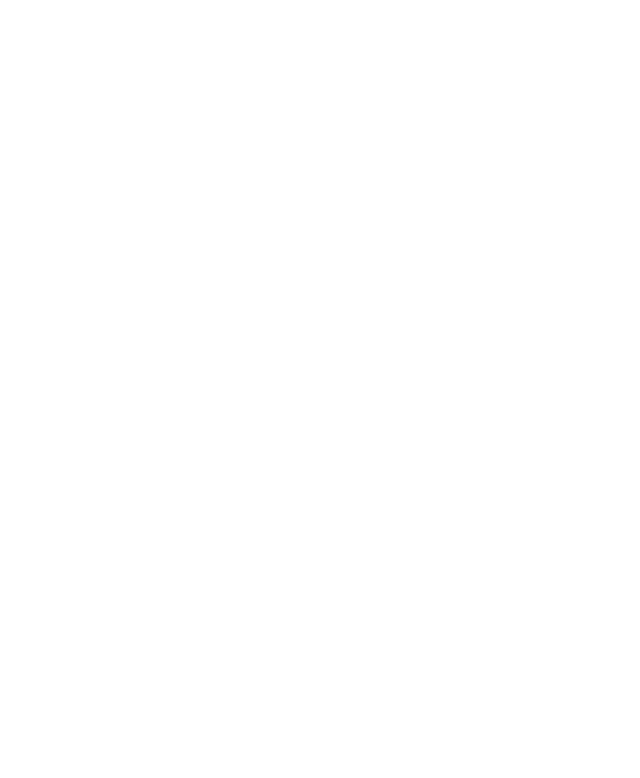
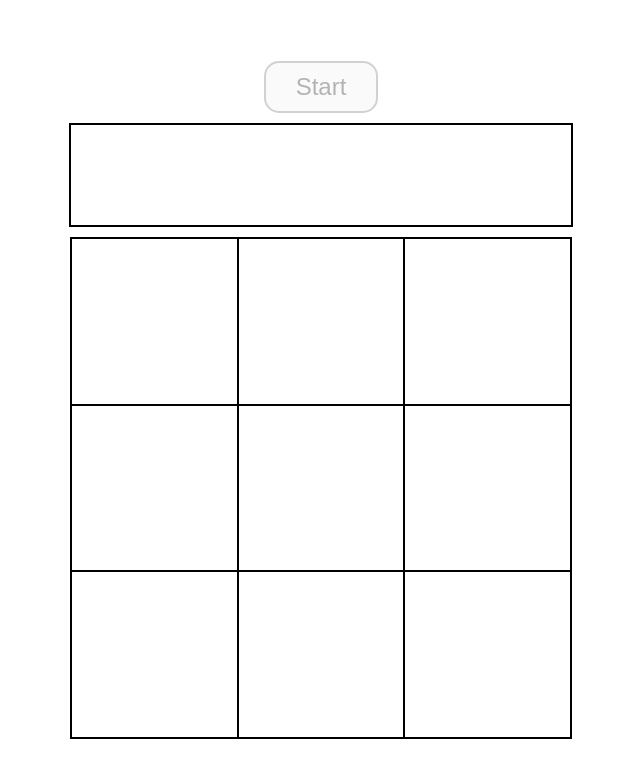
Before and after one commit to melcholign/tic-tac-toe, a plain HTML site: page index.html in a window 1280 px wide. Shown: the whole page, without its empty margins (319-959 px from the left). Drawn offline with Linux system fonts and the light colour scheme.

Commit message:
Lay out the webpage for the game

```diff
--- a/index.html
+++ b/index.html
@@ -1,5 +1,6 @@
 <!DOCTYPE html>
 <html lang="en">
+
 <head>
     <meta charset="UTF-8">
     <meta name="viewport" content="width=device-width, initial-scale=1.0">
@@ -7,7 +8,21 @@
     <link rel="stylesheet" href="./styles.css">
     <script src="./script.js" defer></script>
 </head>
+
 <body>
+    <button id="start-button" disabled>Start</button>
+    <div id="event-display"></div>
+    <div id="game-board">
+        <div class="cell"><button value="1" disabled></button></div>
+        <div class="cell"><button value="2" disabled></button></div>
+        <div class="cell"><button value="3" disabled></button></div>
+        <div class="cell"><button value="4" disabled></button></div>
+        <div class="cell"><button value="5" disabled></button></div>
+        <div class="cell"><button value="6" disabled></button></div>
+        <div class="cell"><button value="7" disabled></button></div>
+        <div class="cell"><button value="8" disabled></button></div>
+        <div class="cell"><button value="9" disabled></button></div>
+    </div>
+</body>
 
-</body>
 </html>
--- a/styles.css
+++ b/styles.css
@@ -0,0 +1,65 @@
+* {
+    padding: 0px;
+    margin: 0px;
+}
+
+:root {
+    --board-size: clamp(250px, 100vw, 500px);
+    --event-display-width: var(--board-size);
+    --event-display-height: 100px;
+}
+
+body {
+    height: 100vh;
+    display: flex;
+    flex-direction: column;
+    justify-content: center;
+    align-items: center;
+    gap: 10px;
+}
+
+#start-button {
+    padding: 10px 30px;
+    border-radius: 15px;
+    font-size: 1.5rem;
+}
+
+#start-button:disabled {
+    border-style: solid;
+}
+
+#start-button:hover:not(:disabled) {
+    background-color: rgb(220, 220, 220);
+}
+
+#start-button:active:not(:disabled) {
+    background-color: transparent;
+}
+
+#event-display {
+    width: var(--event-display-width);
+    height: var(--event-display-height);
+    border: 2px solid black;
+    text-align: center;
+}
+
+#game-board {
+    width: var(--board-size);
+    height: var(--board-size);
+    border: 1px solid black;
+    display: grid;
+    grid-template-columns: repeat(3, 1fr);
+    grid-template-rows: repeat(3, 1fr);
+}
+
+.cell {
+    border: 1px solid black;
+}
+
+.cell button {
+    display: block;
+    width: 100%;
+    height: 100%;
+    background-color: transparent;
+    border: none;
+}
```
